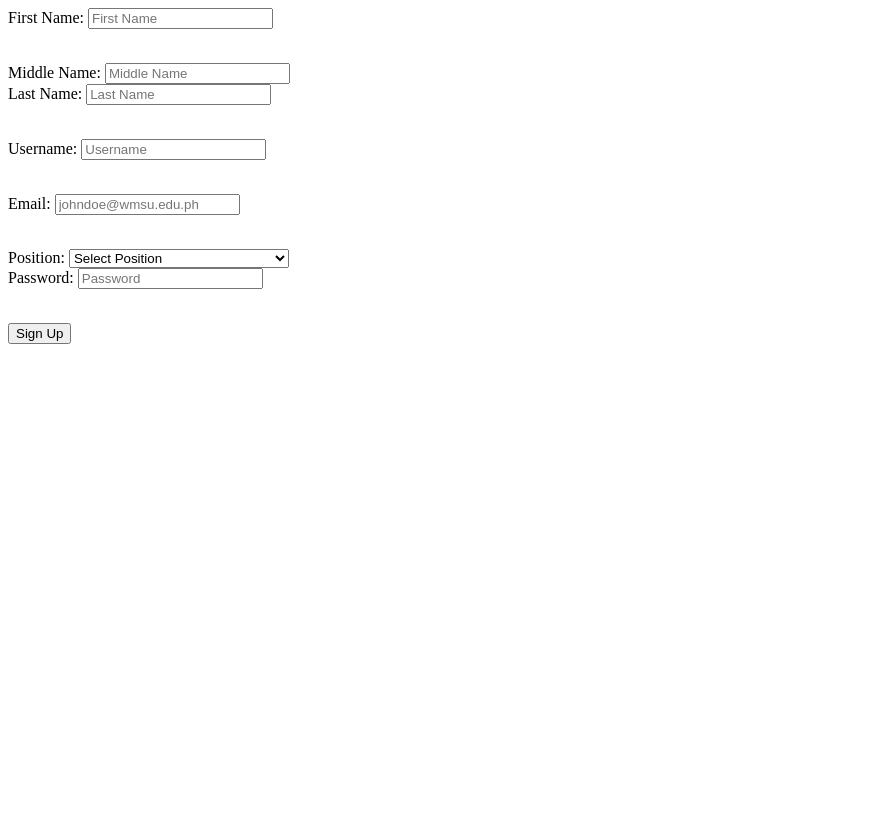
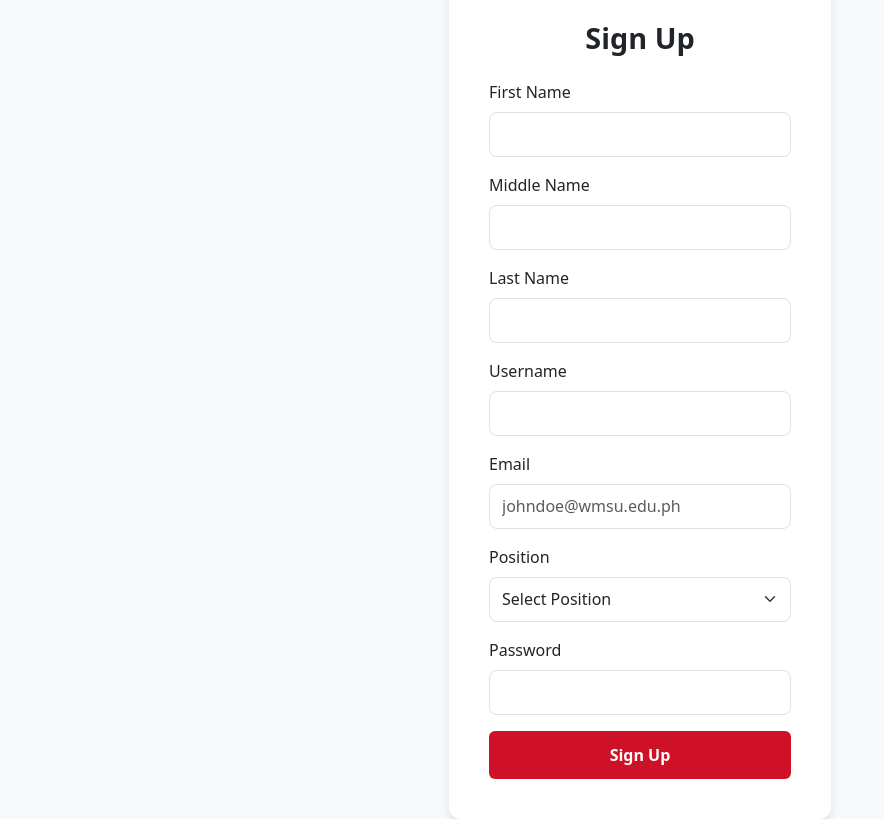
Before and after one commit to ashxeyn/msaconnect, a PHP site: page /accounts/signup in a window 1280 px wide. Shown: the whole page, without its empty margins (0-884 px from the left). Before the commit the page ends 344 px from the top, so only its background shows below. Run offline with PHP 8.4, Linux system fonts and the light colour scheme; data comes from the database, SQL or seed files in the repository; both versions use the stored data as it was after the commit.

Commit message:
98% USER AUT WITH FRONT END
Find it diff to fix signup front end kasi parang nagkacut siya here sakin idk. PLUS NEW ALTERED DATABASE

```diff
--- a/accounts/signup.php
+++ b/accounts/signup.php
@@ -4,57 +4,56 @@ require_once '../classes/accountClass.php';
 
 session_start();
 
-$username = $password = '';
 $accountObj = new Account();
 $positions = $accountObj->fetchOfficerPositions();
-$first_name = $last_name = $middle_name = $username = $password = $email = $role = $position = '';
-$first_nameErr = $last_nameErr = $usernameErr = $passwordErr = $roleErr = $emailErr = $positionErr = '';
+
+$first_name = $last_name = $middle_name = $username = $password = $email = $position = '';
+$first_nameErr = $last_nameErr = $usernameErr = $passwordErr = $emailErr = $positionErr = '';
 
 if ($_SERVER['REQUEST_METHOD'] == 'POST') {
-    $first_name = clean_input(($_POST['firstname']));
-    $last_name = clean_input(($_POST['lastname']));
-    $middle_name = clean_input(($_POST['middlename']));
-    $username = clean_input(($_POST['username']));
-    $email = clean_input(($_POST['email']));
-    $position = clean_input(($_POST['position']));
+    $first_name = clean_input($_POST['firstname']);
+    $last_name = clean_input($_POST['lastname']);
+    $middle_name = clean_input($_POST['middlename']);
+    $username = clean_input($_POST['username']);
+    $email = clean_input($_POST['email']);
+    $position = clean_input($_POST['position']);
     $password = clean_input($_POST['password']);
 
-    if (empty($first_name)) {
-        $first_nameErr = "First name is Required!";
-    }
-    if (empty($last_name)) {
-        $last_nameErr = "Last name is Required!";
-    }
+    if (empty($first_name)) $first_nameErr = "First name is required!";
+    if (empty($last_name)) $last_nameErr = "Last name is required!";
     if (empty($username)) {
-        $usernameErr = "Username is Required!";
+        $usernameErr = "Username is required!";
     } elseif ($accountObj->usernameExist($username)) {
         $usernameErr = "Username already taken!";
     }
     if (empty($email)) {
-        $emailErr = "Email is Required!";
+        $emailErr = "Email is required!";
     } elseif ($accountObj->emailExist($email)) {
         $emailErr = "Email already taken!";
     } elseif (!$accountObj->validateEmail($email)) {
         $emailErr = "Please use WMSU email!";
     }
     if (empty($password)) {
-        $passwordErr = "Password is Required!";
-    }elseif (!$accountObj->validatePassword($password)) {
+        $passwordErr = "Password is required!";
+    } elseif (!$accountObj->validatePassword($password)) {
         $passwordErr = "Password must be at least 8 characters!";
     }
     if (empty($position)) {
-        $positionErr = "Please enter officer's position!";
+        $positionErr = "Please select a position!";
     }
-    if (empty($first_nameErr) && empty($last_nameErr) && empty($emailErr) && empty($usernameErr) && empty($passwordErr) && empty($positionErr)) {
+
+    if (empty($first_nameErr) && empty($last_nameErr) && empty($usernameErr) && empty($emailErr) && empty($passwordErr) && empty($positionErr)) {
         $accountObj->first_name = $first_name;
         $accountObj->last_name = $last_name;
+        $accountObj->middle_name = $middle_name;
         $accountObj->username = $username;
         $accountObj->email = $email;
-        $accountObj->middle_name = $middle_name;
         $accountObj->position = $position;
         $accountObj->password = $password;
         $accountObj->signup();
+
         header("location: ../views/admin/admin_dashboard");
+        exit();
     }
 }
 ?>
@@ -65,53 +64,68 @@ if ($_SERVER['REQUEST_METHOD'] == 'POST') {
     <meta charset="UTF-8">
     <meta name="viewport" content="width=device-width, initial-scale=1.0">
     <title>Signup</title>
+    <link href="https://cdn.jsdelivr.net/npm/bootstrap@5.3.0/dist/css/bootstrap.min.css" rel="stylesheet">
+    <link rel="stylesheet" href="../css/signup.css">
 </head>
 <body>
+    <div class="container d-flex justify-content-center align-items-center vh-100">
+        <div class="signup-box">
+            <h2 class="text-center mb-4">Sign Up</h2>
+            <form action="" method="POST">
+                <div class="mb-3">
+                    <label for="firstname" class="form-label">First Name</label>
+                    <input type="text" name="firstname" id="firstname" class="form-control" value="<?= $first_name ?>">
+                    <span class="error"><p><?= $first_nameErr ?></p></span>
+                </div>
 
-    <form action="" method="POST">
-        <label for="firstname">First Name:</label>
-        <input type="text" id="firstname" name="firstname" placeholder="First Name" value="<?= $first_name ?>">
-        <span><p><?= $first_nameErr ?></p></span>
-        <br>
+                <div class="mb-3">
+                    <label for="middlename" class="form-label">Middle Name</label>
+                    <input type="text" name="middlename" id="middlename" class="form-control" value="<?= $middle_name ?>">
+                </div>
 
-        <label for="middlename">Middle Name:</label>
-        <input type="text" id="middlename" name="middlename" placeholder="Middle Name" value="<?= $middle_name ?>">
-        <br>
+                <div class="mb-3">
+                    <label for="lastname" class="form-label">Last Name</label>
+                    <input type="text" name="lastname" id="lastname" class="form-control" value="<?= $last_name ?>">
+                    <span class="error"><p><?= $last_nameErr ?></p></span>
+                </div>
 
-        <label for="lastname">Last Name:</label>
-        <input type="text" id="lastname" name="lastname" placeholder="Last Name" value="<?= $last_name ?>">
-        <span><p><?= $last_nameErr ?></p></span>
-        <br>
+                <div class="mb-3">
+                    <label for="username" class="form-label">Username</label>
+                    <input type="text" name="username" id="username" class="form-control" value="<?= $username ?>">
+                    <span class="error"><p><?= $usernameErr ?></p></span>
+                </div>
 
-        <label for="username">Username:</label>
-        <input type="text" id="username" name="username" placeholder="Username" value="<?= $username ?>">
-        <span><p><?= $usernameErr ?></p></span>
-        <br>
+                <div class="mb-3">
+                    <label for="email" class="form-label">Email</label>
+                    <input type="email" name="email" id="email" class="form-control" placeholder="johndoe@wmsu.edu.ph" value="<?= $email ?>">
+                    <span class="error"><p><?= $emailErr ?></p></span>
+                </div>
 
-        <label for="email">Email:</label>
-        <input type="email" id="email" name="email" placeholder="johndoe@wmsu.edu.ph" value="<?= $email ?>">
-        <span><p><?= $emailErr ?></p></span>
-        <br>
-
-        <label for="position">Position:</label>
-        <select id="position" name="position">
+                <div class="mb-3">
+                    <label for="position" class="form-label">Position</label>
+                    <select name="position" id="position" class="form-select">
                         <option value="">Select Position</option>
                         <?php foreach ($positions as $pos): ?>
                             <option value="<?= $pos['position_id'] ?>" <?= ($position == $pos['position_id']) ? 'selected' : '' ?>>
                                 <?= clean_input($pos['position_name']) ?>
                             </option>
                         <?php endforeach; ?>
-            <span><p><?= $positionErr ?></p></span>
                     </select>
-        <br>
+                    <span class="error"><p><?= $positionErr ?></p></span>
+                </div>
 
-        <label for="password">Password:</label>
-        <input type="password" id="password" name="password" placeholder="Password" value="<?= $password ?>">
-        <span><p><?= $passwordErr ?></p></span>
-        <br>
+                <div class="mb-3">
+                    <label for="password" class="form-label">Password</label>
+                    <input type="password" name="password" id="password" class="form-control">
+                    <span class="error"><p><?= $passwordErr ?></p></span>
+                </div>
 
-        <button type="submit">Sign Up</button>
+                <div class="d-grid">
+                    <button type="submit" class="btn btn-danger">Sign Up</button>
+                </div>
             </form>
+        </div>
+    </div>
+</body>
 
-</body>
 </html>
--- a/classes/accountClass.php
+++ b/classes/accountClass.php
@@ -1,5 +1,5 @@
 <?php
-require_once '../classes/databaseClass.php';
+require_once 'databaseClass.php';
 
 class Account {
 
@@ -10,7 +10,10 @@ class Account {
     public $email;
     public $password;
     public $position;
+    public $image;
+    public $school_year;
     public $role;
+    public $officer;
 
     protected $db;
 
@@ -51,7 +54,7 @@ class Account {
     }
 
     public function fetchOfficerPositions() {
-        $sql = "SELECT * FROM officer_positions ORDER BY position_name ASC";
+        $sql = "SELECT * FROM officer_positions ORDER BY position_id ASC";
         $query = $this->db->connect()->prepare($sql);
         $query->execute();
 
@@ -123,9 +126,6 @@ class Account {
         return $count > 0;
     }
 
-
-
-
 }
 
 // $obj = new Account();
--- /dev/null
+++ b/css/signup.css
@@ -0,0 +1,61 @@
+body, html {
+    height: 100%;
+    margin: 0;
+    display: flex;
+    align-items: center;
+    justify-content: center;
+    background-color: #f8f9fa;
+}
+
+.signup-box {
+    width: 100%;
+    max-width: 500px;
+    background: white;
+    padding: 40px;
+    border-radius: 12px;
+    box-shadow: 0px 4px 10px rgba(0, 0, 0, 0.1);
+}
+
+.signup-box h2 {
+    font-size: 1.8rem;
+    font-weight: bold;
+    text-align: center;
+}
+
+.form-control, .form-select {
+    height: 45px;
+    font-size: 1rem;
+    border-radius: 8px;
+}
+
+.form-control:focus,
+.form-select:focus {
+    box-shadow: 0px 4px 15px rgba(0, 0, 0, 0.5);
+    border: none;
+}
+
+.btn-danger {
+    background-color: #ce1126;
+    border: none;
+    padding: 12px;
+    font-size: 1rem;
+    font-weight: bold;
+    transition: background-color 0.1s ease-in-out;
+}
+
+.btn-danger:hover {
+    background-color: #007a3d;
+    color: white;
+}
+
+.error {
+    color: #ce1126;
+    font-size: 0.875rem;
+}
+
+@media (max-width: 768px) {
+    .signup-box {
+        max-width: 90%;
+        padding: 30px;
+    }
+}
--- a/tools/function.php
+++ b/tools/function.php
@@ -7,5 +7,7 @@ function clean_input($input)
 
     $input = htmlspecialchars($input);
 
+    $input = strip_tags($input);
+
     return $input;
 }
--- a/views/admin/admin_dashboard.php
+++ b/views/admin/admin_dashboard.php
@@ -1,4 +1,5 @@
 SAMPLE
 
 <a href="../../accounts/logout">Log out</a>
+<a href="add_officer">Add Officer</a>
 <a href="../../accounts/signup">Add Sub-Admin</a>
```
Also changed, not shown: accounts/login.php (+39 -24 lines), classes/adminClass.php (added, +53 -0 lines), css/login.css (added, +70 -0 lines), js/admin.js (added, +16 -0 lines), msa.sql (+48 -10 lines), views/admin/addOfficer.php (added, +161 -0 lines), assets/images/login.jpg (added). Lines whose indentation alone changed are shown as unchanged.
